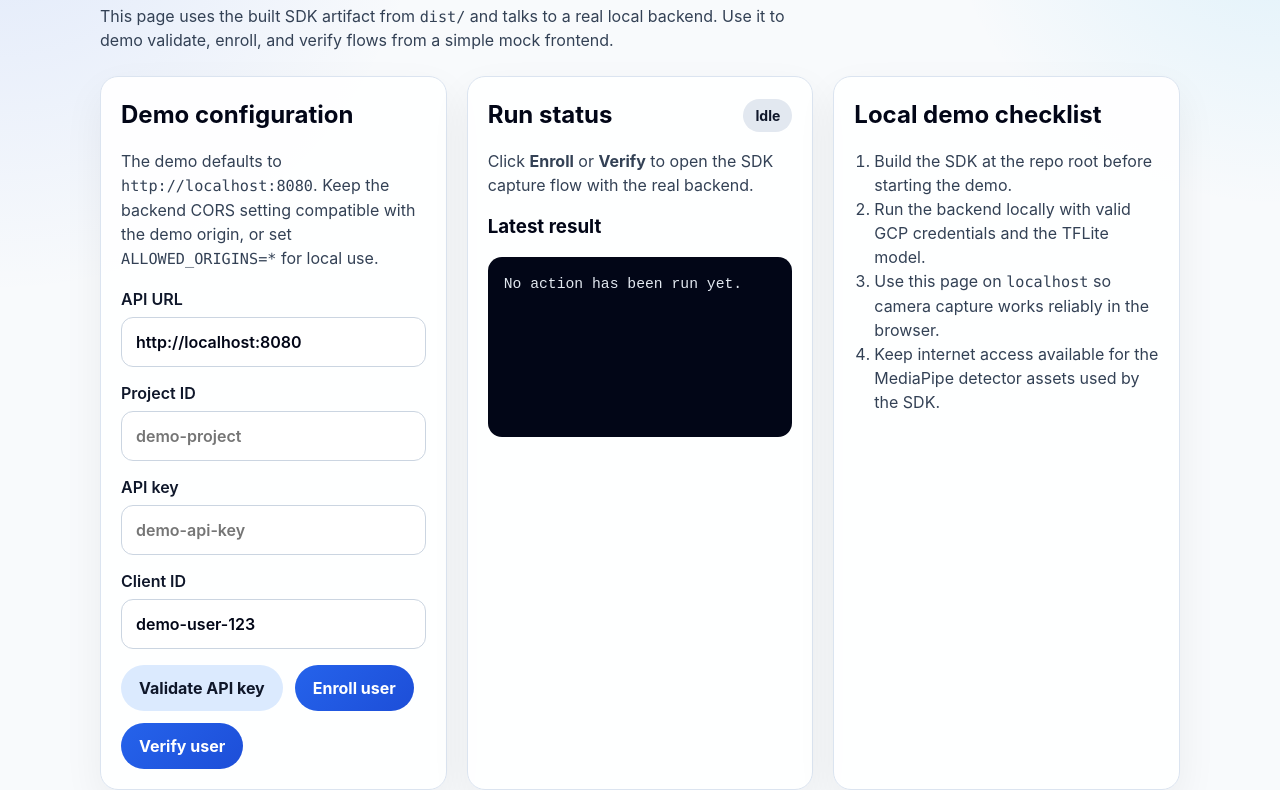
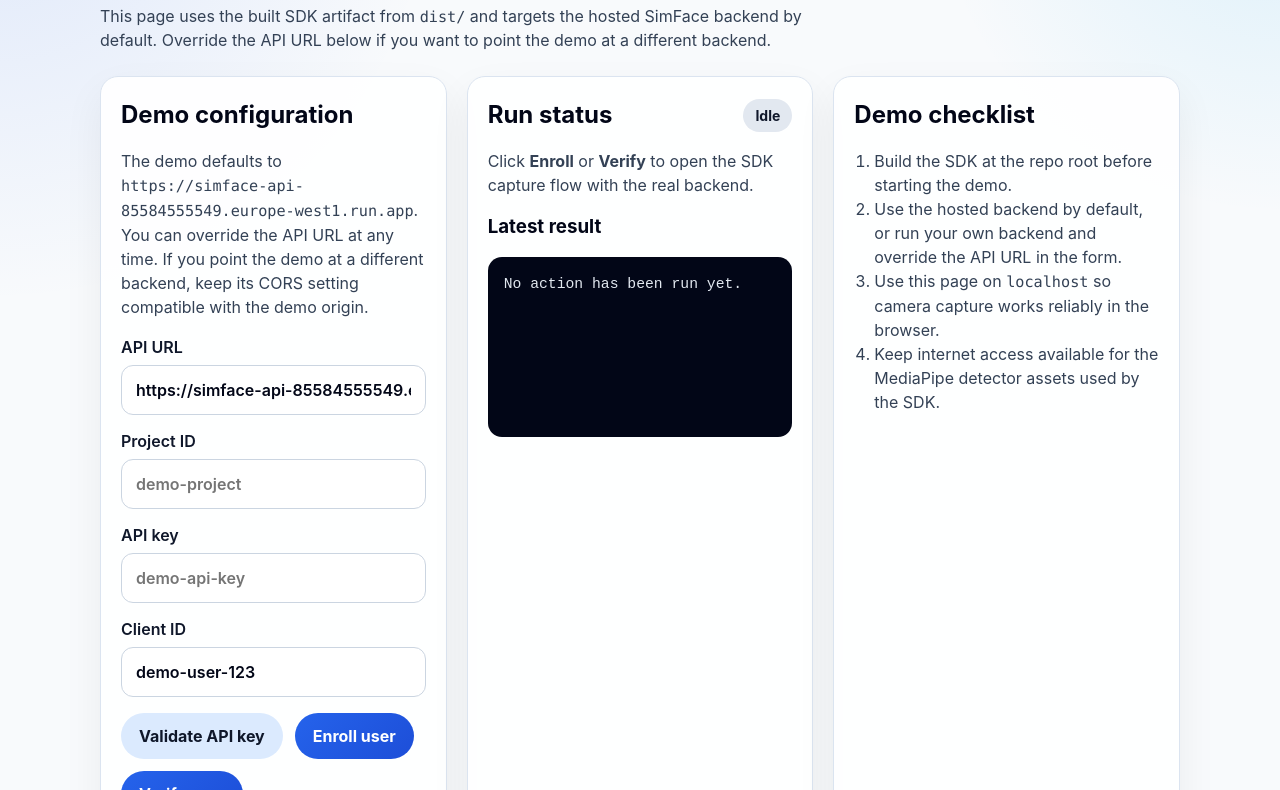
Before and after one commit to Simprints/Biometrics-Simface-SDK, a website built with Vite: page demo/index.html in a window 1280 px wide. Shown: the part 136-926 px from the top of the page. Built offline with nearby package versions, Linux system fonts and the light colour scheme.

Commit message:
Set default API URL to hosted backend and update UI text accordingly.

```diff
--- a/demo/index.html
+++ b/demo/index.html
@@ -8,11 +8,11 @@
   <body>
     <div class="page">
       <header class="hero">
-        <p class="eyebrow">Local demo</p>
+        <p class="eyebrow">SDK demo</p>
         <h1>SimFace SDK Demo App</h1>
         <p class="hero-copy">
-          This page uses the built SDK artifact from <code>dist/</code> and talks to a real local backend.
-          Use it to demo validate, enroll, and verify flows from a simple mock frontend.
+          This page uses the built SDK artifact from <code>dist/</code> and targets the hosted SimFace backend by
+          default. Override the API URL below if you want to point the demo at a different backend.
         </p>
       </header>
 
@@ -20,14 +20,20 @@
         <section class="card">
           <h2>Demo configuration</h2>
           <p class="section-copy">
-            The demo defaults to <code>http://localhost:8080</code>. Keep the backend CORS setting compatible with the demo
-            origin, or set <code>ALLOWED_ORIGINS=*</code> for local use.
+            The demo defaults to
+            <code>https://simface-api-85584555549.europe-west1.run.app</code>. You can override the API URL at any
+            time. If you point the demo at a different backend, keep its CORS setting compatible with the demo origin.
           </p>
 
           <form id="config-form" class="config-form">
             <label>
               <span>API URL</span>
-              <input id="api-url" name="apiUrl" type="url" placeholder="http://localhost:8080" />
+              <input
+                id="api-url"
+                name="apiUrl"
+                type="url"
+                placeholder="https://simface-api-85584555549.europe-west1.run.app"
+              />
             </label>
 
             <label>
@@ -68,10 +74,10 @@
         </section>
 
         <section class="card">
-          <h2>Local demo checklist</h2>
+          <h2>Demo checklist</h2>
           <ol class="checklist">
             <li>Build the SDK at the repo root before starting the demo.</li>
-            <li>Run the backend locally with valid GCP credentials and the TFLite model.</li>
+            <li>Use the hosted backend by default, or run your own backend and override the API URL in the form.</li>
             <li>Use this page on <code>localhost</code> so camera capture works reliably in the browser.</li>
             <li>Keep internet access available for the MediaPipe detector assets used by the SDK.</li>
           </ol>
--- a/demo/src/main.js
+++ b/demo/src/main.js
@@ -2,9 +2,10 @@
 import { enroll, verify, SimFaceAPIClient } from '@simprints/simface-sdk';
 
 const STORAGE_KEY = 'simface-demo-config';
+const DEFAULT_API_URL = 'https://simface-api-85584555549.europe-west1.run.app';
 
 const defaults = {
-  apiUrl: 'http://localhost:8080',
+  apiUrl: DEFAULT_API_URL,
   projectId: '',
   apiKey: '',
   clientId: 'demo-user-123',
@@ -35,7 +36,7 @@
 
 function loadConfig() {
   const saved = readStoredConfig();
-  const config = { ...defaults, ...saved };
+  const config = { ...defaults, ...saved, apiUrl: normalizeApiUrl(saved.apiUrl) };
 
   for (const [key, field] of Object.entries(fields)) {
     field.value = config[key] ?? '';
@@ -71,7 +72,7 @@
 
 function getConfig() {
   return {
-    apiUrl: fields.apiUrl.value.trim(),
+    apiUrl: normalizeApiUrl(fields.apiUrl.value),
     projectId: fields.projectId.value.trim(),
     apiKey: fields.apiKey.value.trim(),
     clientId: fields.clientId.value.trim(),
@@ -175,9 +176,18 @@
 
 function describeActionStart(action) {
   if (action === 'validate') {
-    return 'Validating API credentials against the local backend.';
+    return 'Validating API credentials against the configured backend.';
   }
   return `${capitalize(action)} flow started. The SDK will open the capture flow in the browser.`;
+}
+
+function normalizeApiUrl(value) {
+  if (typeof value !== 'string') {
+    return DEFAULT_API_URL;
+  }
+
+  const normalized = value.trim();
+  return normalized || DEFAULT_API_URL;
 }
 
 function summarizeActionResult(action, result) {
```
